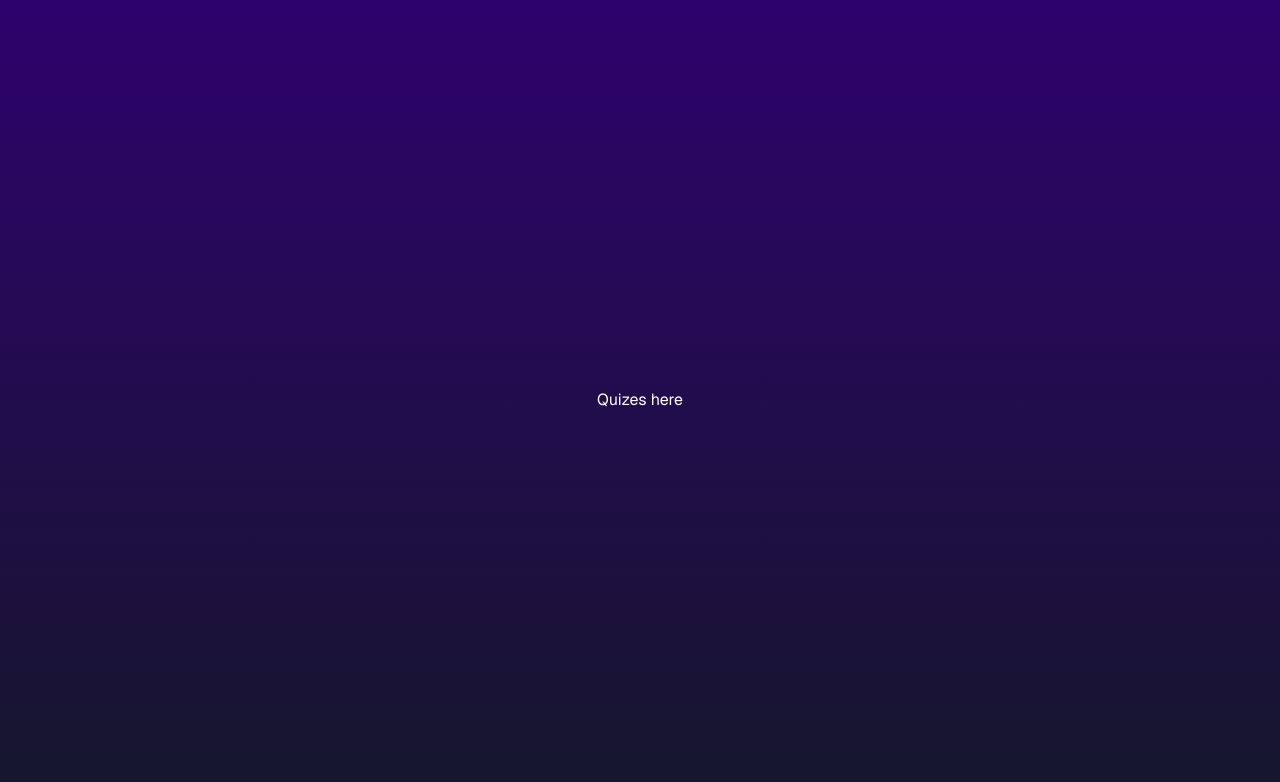
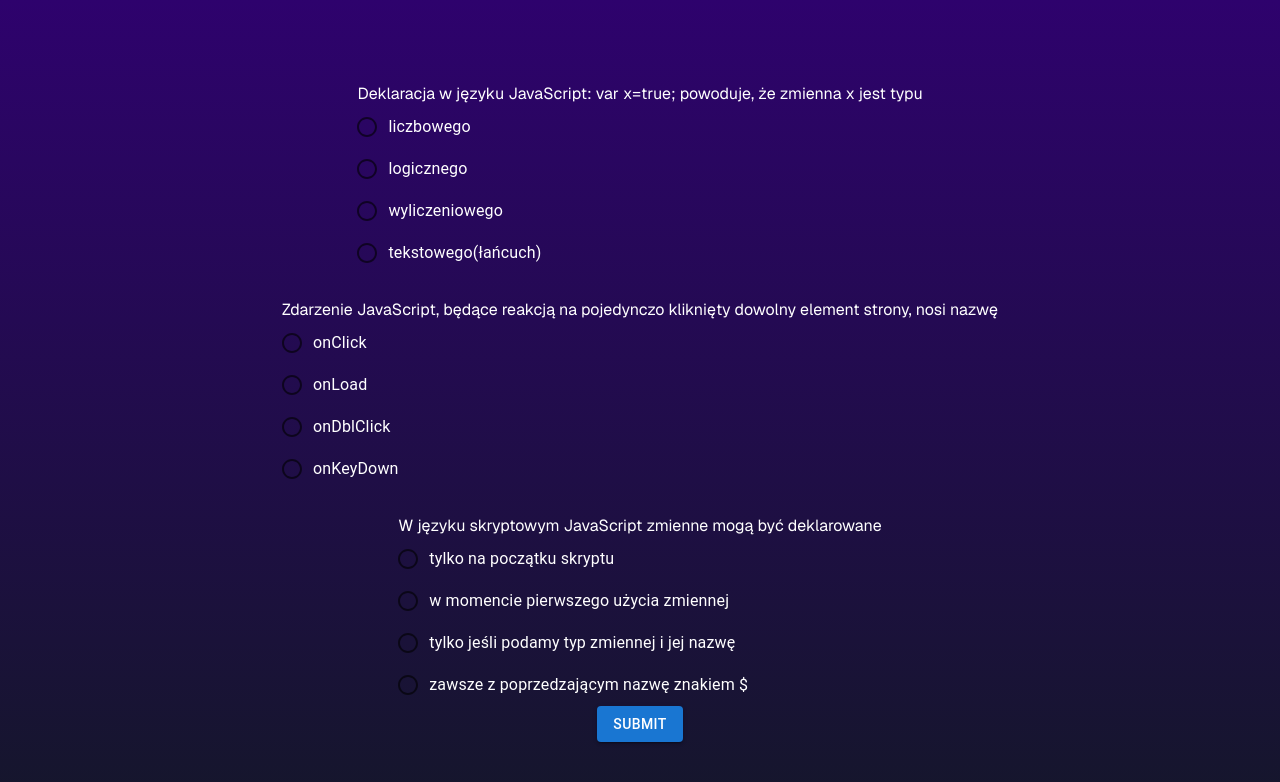
Before and after one commit to w1atrak/hackathIOn, a Next.js app: page /quiz in a window 1280 px wide. Shown: the top 782 px of the page. Built offline with nearby package versions, Linux system fonts and the light colour scheme.

Commit message:
Add quiz game to ``/quiz`` route

```diff
--- /dev/null
+++ b/src/app/quiz/message.json
@@ -0,0 +1,38 @@
+[
+  {
+    "id": 1,
+    "question": "Deklaracja w języku JavaScript: var x=true; powoduje, że zmienna x jest typu",
+    "options": [
+      "liczbowego",
+      "logicznego",
+      "wyliczeniowego",
+      "tekstowego(łańcuch)"
+    ],
+    "answer": "logicznego",
+    "category": "Java Script"
+  },
+  {
+    "id": 2,
+    "question": "Zdarzenie JavaScript, będące reakcją na pojedynczo kliknięty dowolny element strony, nosi nazwę",
+    "options": [
+      "onClick",
+      "onLoad",
+      "onDblClick",
+      "onKeyDown"
+    ],
+    "answer": "onClick",
+    "category": "Java Script"
+  },
+  {
+    "id": 3,
+    "question": "W języku skryptowym JavaScript zmienne mogą być deklarowane",
+    "options": [
+      "tylko na początku skryptu",
+      "w momencie pierwszego użycia zmiennej",
+      "tylko jeśli podamy typ zmiennej i jej nazwę",
+      "zawsze z poprzedzającym nazwę znakiem $"
+    ],
+    "answer": "w momencie pierwszego użycia zmiennej",
+    "category": "Java Script"
+  }
+]
--- a/src/app/quiz/page.tsx
+++ b/src/app/quiz/page.tsx
@@ -1,9 +1,15 @@
+"use client"
+
+import {QuizGame} from "~/components/QuizGame";
+import questions from './message.json'
+
 export const dynamic = "force-dynamic";
 
 export default async function QuizPage() {
-  return (
-    <main className="flex min-h-screen flex-col items-center justify-center bg-gradient-to-b from-[#2e026d] to-[#15162c] text-white">
-      Quizes here
-    </main>
-  );
+    return (
+        <main
+            className="flex min-h-screen flex-col items-center justify-center bg-gradient-to-b from-[#2e026d] to-[#15162c] text-white">
+            <QuizGame questions={questions}/>
+        </main>
+    );
 }
--- /dev/null
+++ b/src/components/QuestionBox.tsx
@@ -0,0 +1,35 @@
+"use client";
+
+import React from "react";
+import {FormControl, FormControlLabel, Radio, RadioGroup} from "@mui/material";
+
+interface QuestionBoxProps {
+    id: number;
+    question: string;
+    options: string[];
+    answer: string;
+    handler: (answer: string) => void
+}
+
+export const QuestionBox = (props: QuestionBoxProps) => {
+    return <div style={{marginTop: '24px'}}>
+        <FormControl>
+            {props.question}
+            <RadioGroup
+                aria-labelledby="demo-radio-buttons-group-label"
+                defaultValue="female"
+                name="radio-buttons-group"
+            >
+                {props.options.map((option, index) => {
+                    return <FormControlLabel
+                        value={option}
+                        key={index}
+                        control={<Radio/>}
+                        label={option}
+                        onChange={(event) => props.handler(event.target.value)}
+                    />
+                })}
+            </RadioGroup>
+        </FormControl>
+    </div>
+}
--- /dev/null
+++ b/src/components/QuizGame.tsx
@@ -0,0 +1,72 @@
+"use client";
+import {QuestionBox} from "~/components/QuestionBox";
+import {Button, Stack} from "@mui/material";
+import {useState} from "react";
+
+export interface QuizQuestion {
+    id: number;
+    question: string;
+    options: string[];
+    answer: string;
+}
+
+interface QuizGameProps {
+    questions: QuizQuestion[]
+}
+
+interface UserAnswer {
+    questionId: number;
+    answer: string;
+}
+
+export const QuizGame = (props: QuizGameProps) => {
+
+    const [userAnswers, setUserAnswers] = useState<UserAnswer[]>([]);
+
+    const handleOptionChange = (userAnswer: string, questionId: number) => {
+
+        const filteredAnswers = userAnswers;
+
+        const answer = filteredAnswers.find(answer => answer.questionId === questionId);
+        if (answer) {
+            answer.answer = userAnswer;
+        } else {
+            const ans: UserAnswer = {
+                questionId: questionId,
+                answer: userAnswer
+            }
+            filteredAnswers.push(ans)
+        }
+
+        setUserAnswers(filteredAnswers);
+    }
+
+    const handleSubmit = () => {
+        let correctAnswers = 0;
+        userAnswers.forEach(answer => {
+            const question = props.questions.find(que => que.id === answer.questionId);
+            if (question?.answer === answer.answer) {
+                correctAnswers++;
+            }
+        })
+        // todo do sth with correct answers !!!
+    }
+
+    return <>
+        {
+            props.questions.map((question, questionIndex) => {
+                return <QuestionBox id={questionIndex}
+                                    key={questionIndex}
+                                    question={question.question}
+                                    options={question.options}
+                                    answer={question.answer}
+                                    handler={(answer) => {
+                                        handleOptionChange(answer, questionIndex);
+                                    }}/>
+            })
+        }
+        <Stack spacing={2} direction="row">
+            <Button onClick={handleSubmit} variant="contained">Submit</Button>
+        </Stack>
+    </>
+}
--- a/src/app/components/scoreboard.tsx
+++ b/src/components/Scoreboard.tsx
@@ -1,6 +1,6 @@
 "use client";
 
-import {ScoreboardRow} from "~/app/components/scoreboard-row";
+import {ScoreboardRow} from "~/components/ScoreboardRow";
 
 export enum UserClass {
     AI_ENGINEER = 'AI Engineer',
--- a/src/app/components/scoreboard-row.tsx
+++ b/src/components/ScoreboardRow.tsx
@@ -1,5 +1,5 @@
 import {Chip, Typography} from "@mui/material";
-import {UserClass} from "~/app/components/scoreboard";
+import {UserClass} from "~/components/Scoreboard";
 
 interface ScoreboardRowProps {
     id: number,
```
